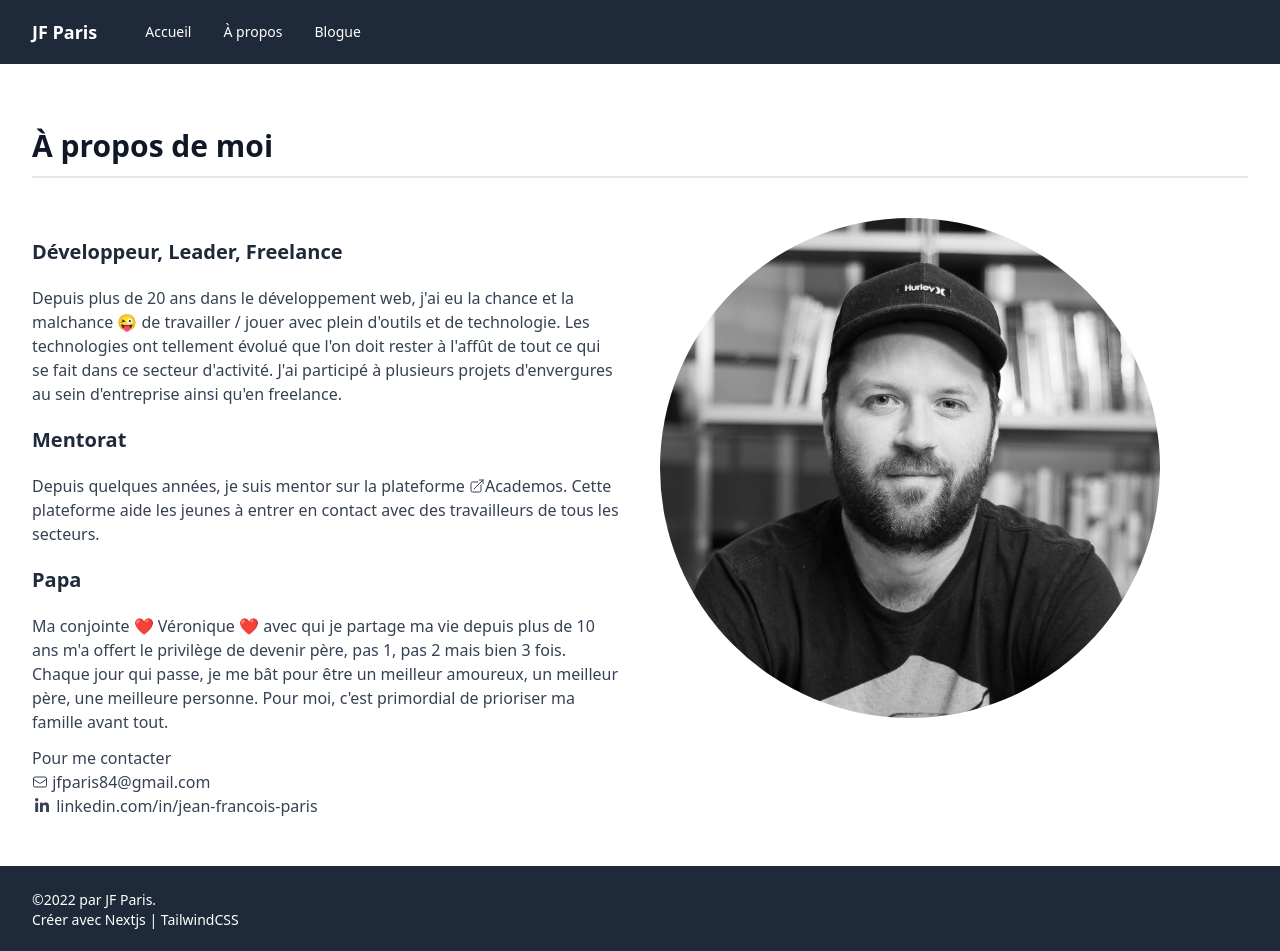
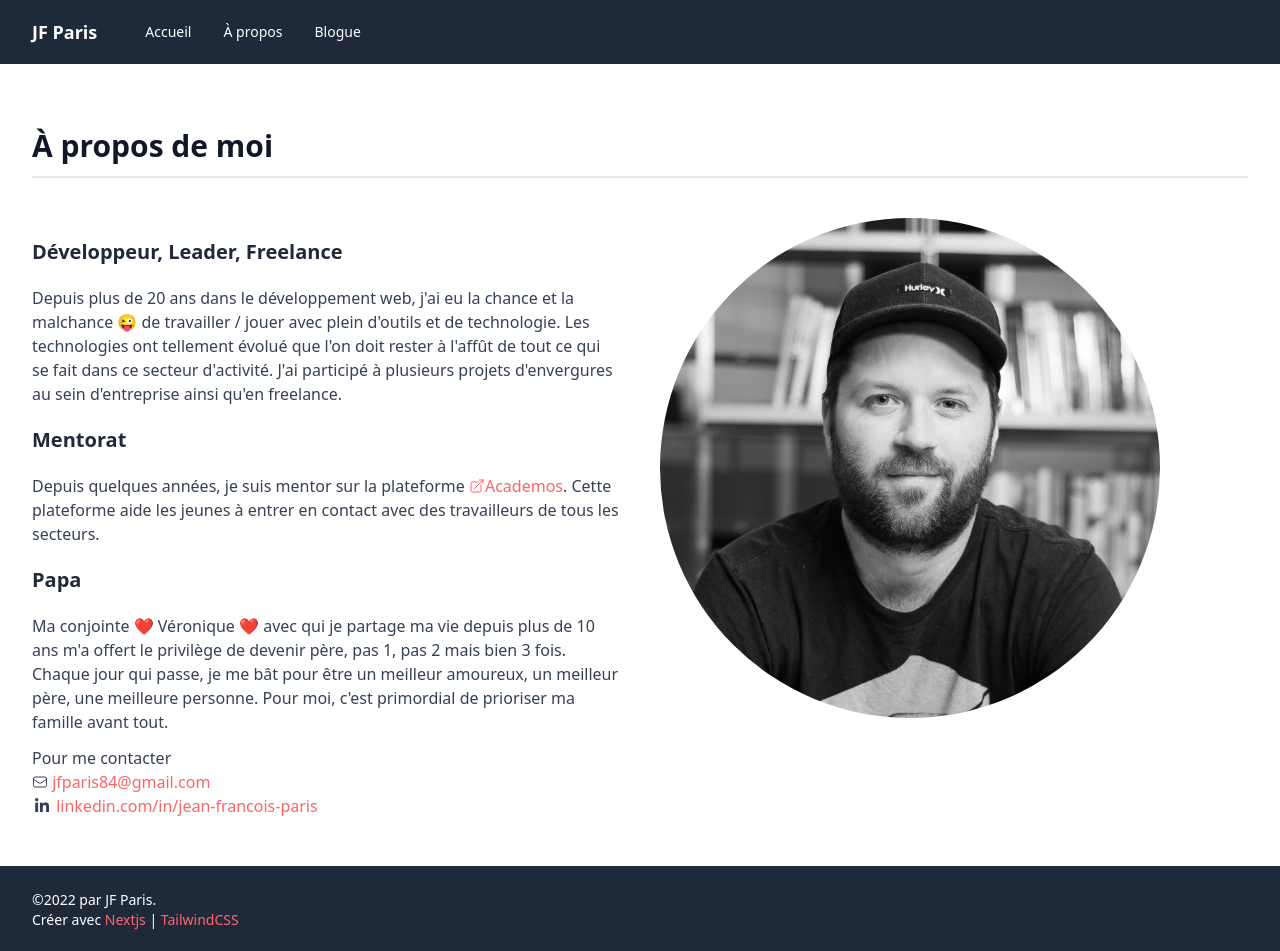
Before and after one commit to jfparis84/nextjs-website, a Next.js app: page /a-propos in a window 1280 px wide. Shown: the top 951 px of the page. Built offline with nearby package versions, Linux system fonts and the light colour scheme; a small style sheet from the web is missing.

Commit message:
Feature/update copyright year (#7)
* Adjust year + topnav css

* Fix nav colors.

---------

Co-authored-by: jfparis <jean-francois.paris@groupealesco.ca>

```diff
--- a/components/Layout/Default.jsx
+++ b/components/Layout/Default.jsx
@@ -19,10 +19,10 @@ export default function Layout({ title, children }) {
         <footer className="bg-gray-800">
           <div className="max-w-7xl mx-auto py-6 px-4 sm:px-6 lg:px-8">
             <div className="text-white text-sm">
-              ©2022 par JF Paris.
+              ©{new Date().getFullYear()} par JF Paris.
               <br />
-              Créer avec <a href="https://nextjs.org/">Nextjs</a> |{" "}
-              <a href="https://tailwindcss.com/">TailwindCSS</a>
+              Créer avec <a href="https://nextjs.org/" className="text-red-400">Nextjs</a> |{" "}
+              <a href="https://tailwindcss.com/" className="text-red-400">TailwindCSS</a>
             </div>
           </div>
         </footer>
--- a/components/NavBar.jsx
+++ b/components/NavBar.jsx
@@ -16,22 +16,24 @@ export default function NavBar() {
   const router = useRouter();
 
   return (
-    <Disclosure as="nav" className="bg-gray-800">
+    <Disclosure as="nav" className="bg-gray-800 top-nav">
       {({ open }) => (
         <>
           <div className="max-w-7xl mx-auto px-4 sm:px-6 lg:px-8">
             <div className="flex items-center justify-between h-16">
               <div className="flex items-center">
                 <div className="flex-shrink-0 text-white text-lg font-extrabold">
-                  JF Paris
+                  <Link href="/" className="brand-logo">
+                    JF Paris
+                  </Link>
                 </div>
                 <div className="hidden md:block">
                   <div className="ml-10 flex items-baseline space-x-4">
                     {navigation.map((item) => (
                       <Link href={item.href} key={item.name} className={classNames(
                         item.regexp.test(router.asPath)
-                          ? "text-red-400 hover:no-underline"
-                          : "text-white  hover:text-red-400 hover:no-underline",
+                          ? "current-nav"
+                          : "",
                         "px-2 py-2 rounded-md text-sm font-medium transition"
                       )}
                       aria-current={item.current ? "page" : undefined}>
--- a/styles/globals.scss
+++ b/styles/globals.scss
@@ -5,7 +5,17 @@ body {
 }
 
 a {
-  @apply transition hover:text-red-400 hover:underline;
+  @apply transition duration-300 text-red-400 hover:text-red-400 hover:underline;
+}
+
+.top-nav {
+  a {
+    @apply text-white hover:text-red-400 hover:no-underline;
+
+    &.current-nav {
+      @apply text-red-400;
+    }
+  }
 }
 
 .post-container {
```
